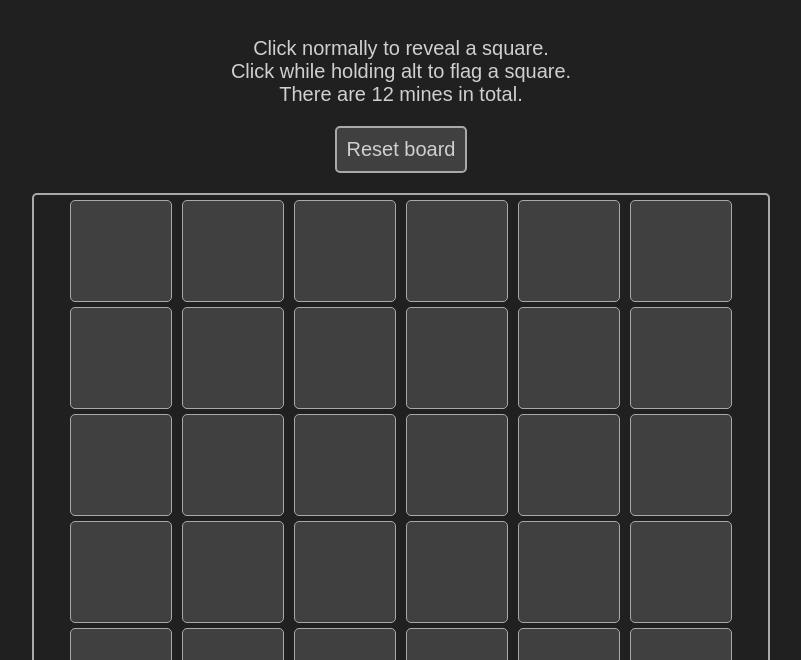
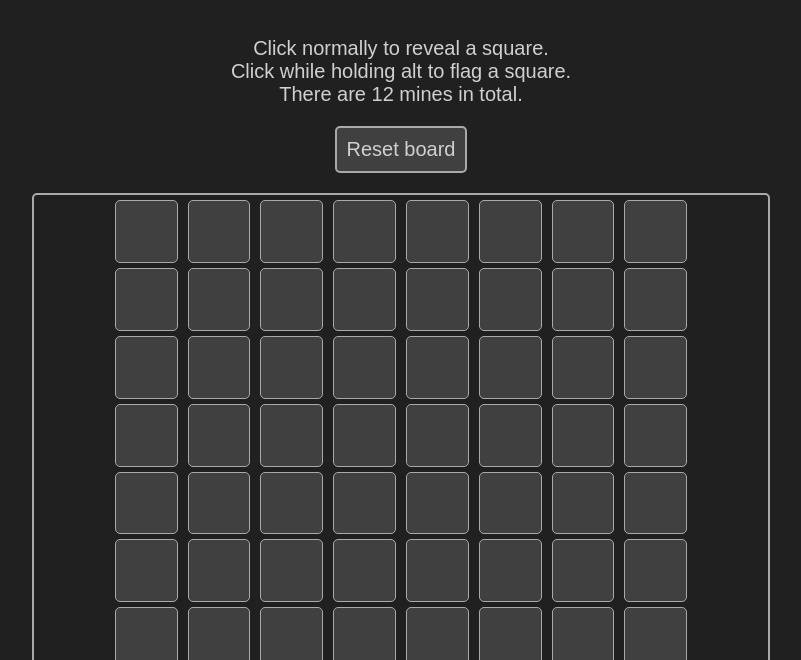
Before and after one commit to Lukas-LLS/Minesweeper, a plain HTML site: page src/index.html in a window 1280 px wide. Shown: the part 140-800 px from the top of the page, without its empty margins (239-1040 px from the left). Drawn offline with Linux system fonts and the light colour scheme.

Commit message:
Make cells auto adapt to screen size

```diff
--- a/src/style.css
+++ b/src/style.css
@@ -53,9 +53,9 @@ div.cell {
     border: darkgray 1px solid;
     border-radius: 5px;
     cursor: pointer;
-    height: 100px;
+    height: 7.6vh;
     margin: 5px;
-    width: 100px;
+    width: 7.6vh;
 }
 
 img.flag-img {
```
